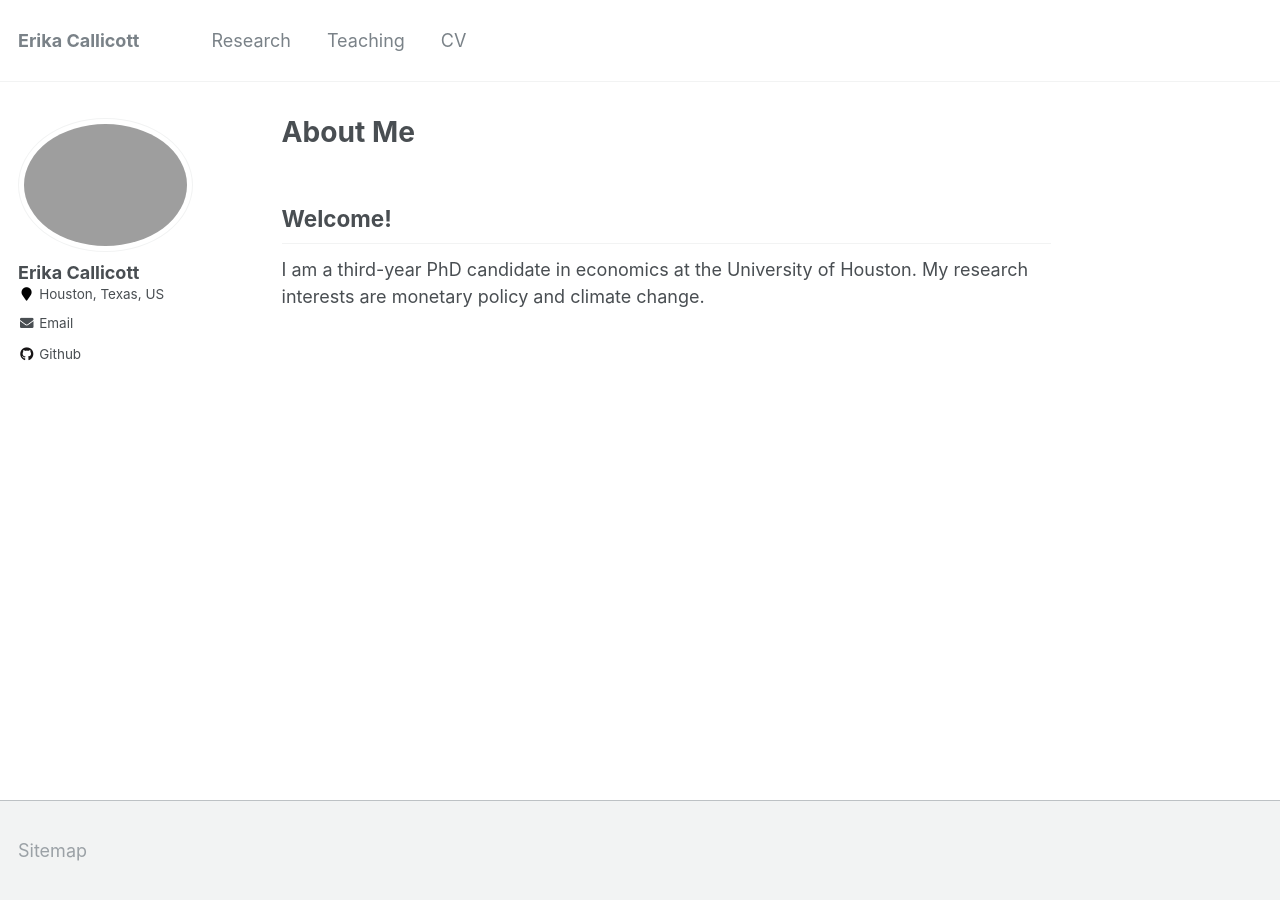
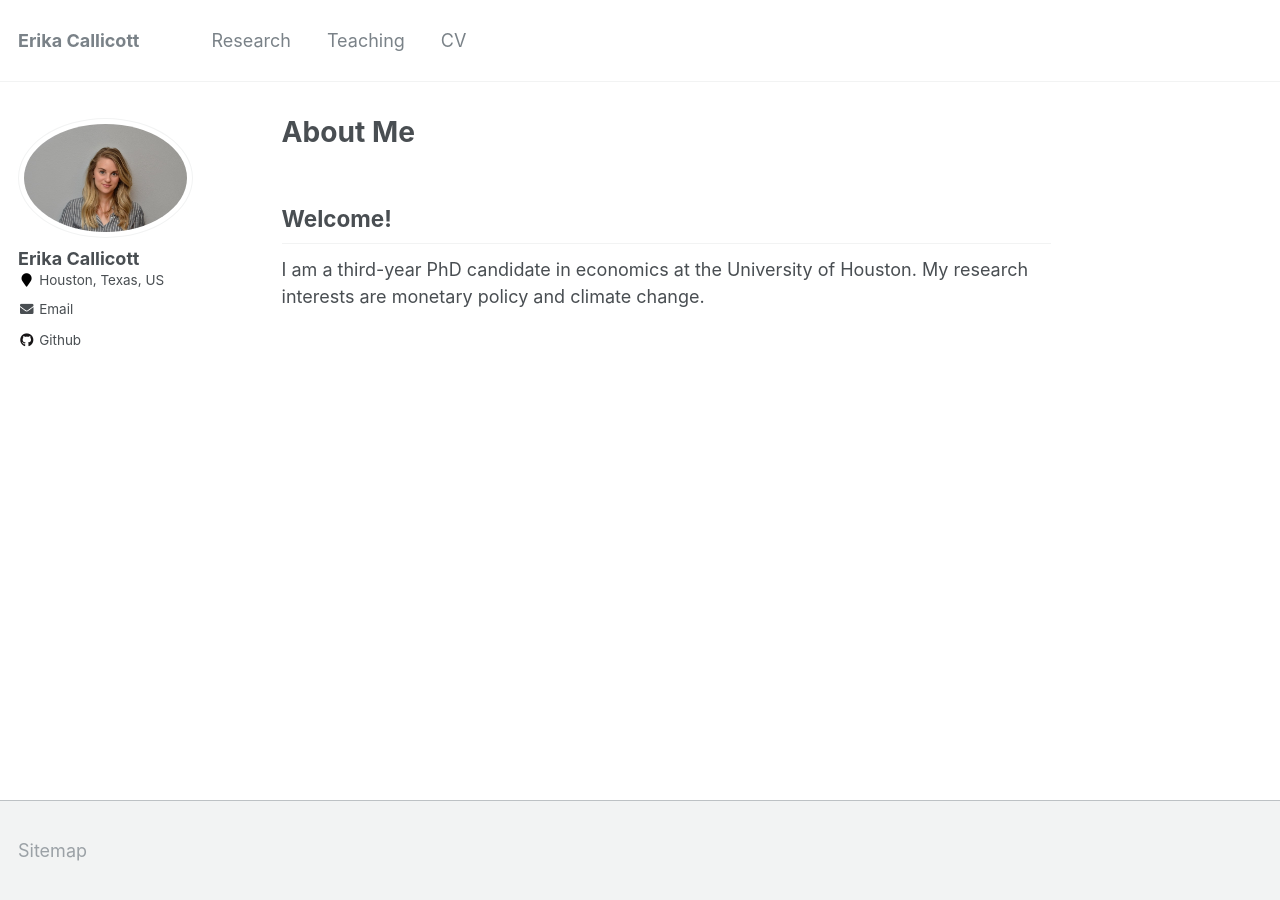
Before and after one commit to erikacallicott/erikacallicott.github.io, a Jekyll site: the page built from _pages/about.md, in a window 1280 px wide. Built offline with Jekyll 4.4.1, drawn with Linux system fonts in a browser that asks for light colours.

Commit message:
Update _config.yml

```diff
--- a/_config.yml
+++ b/_config.yml
@@ -81,7 +81,7 @@ analytics:
 # Site Author
 author:
   name             : "Erika Callicott"
-  avatar           : #"profile.jpeg"
+  avatar           : "Erika_M_Callicott.jpeg"
   bio              : #"Economist"
   location         : "Houston, Texas, US"
   employer         :
```
